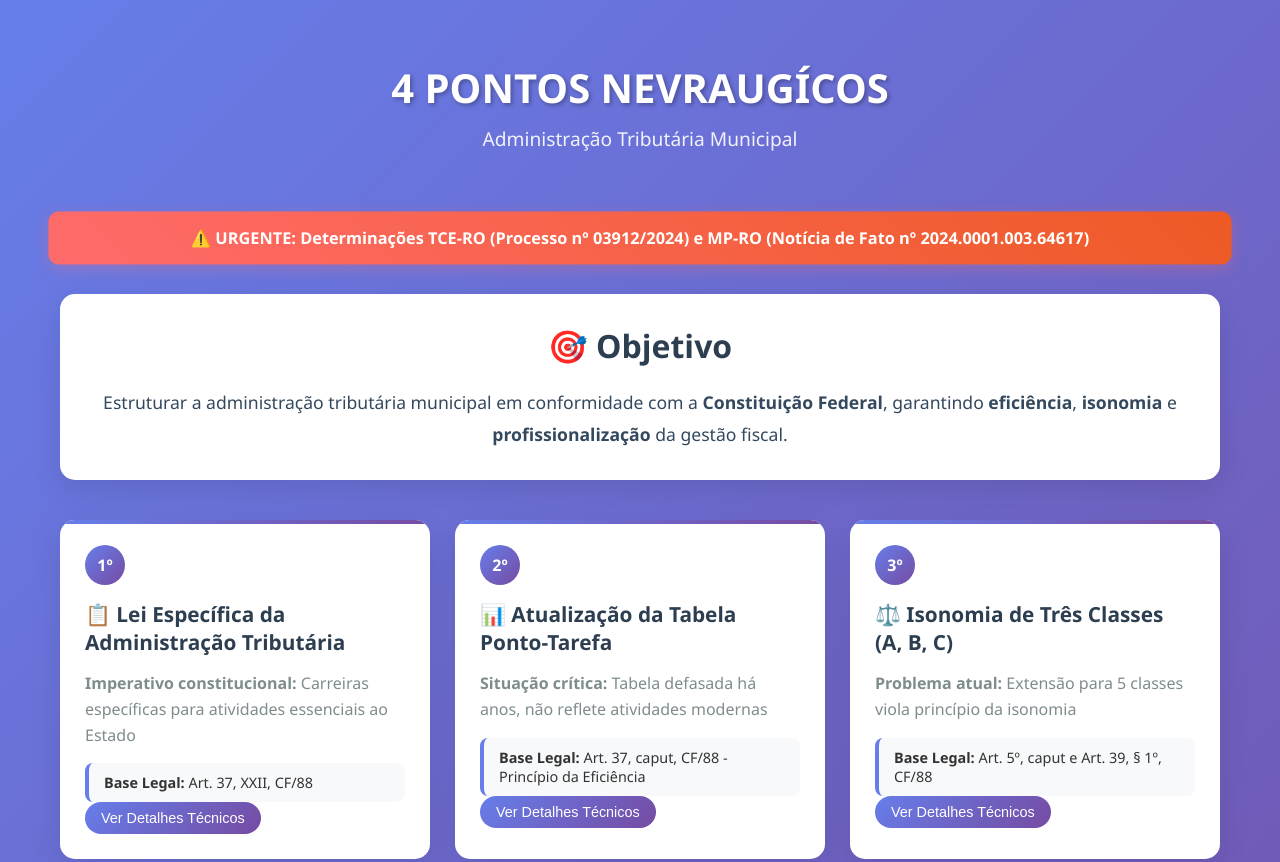
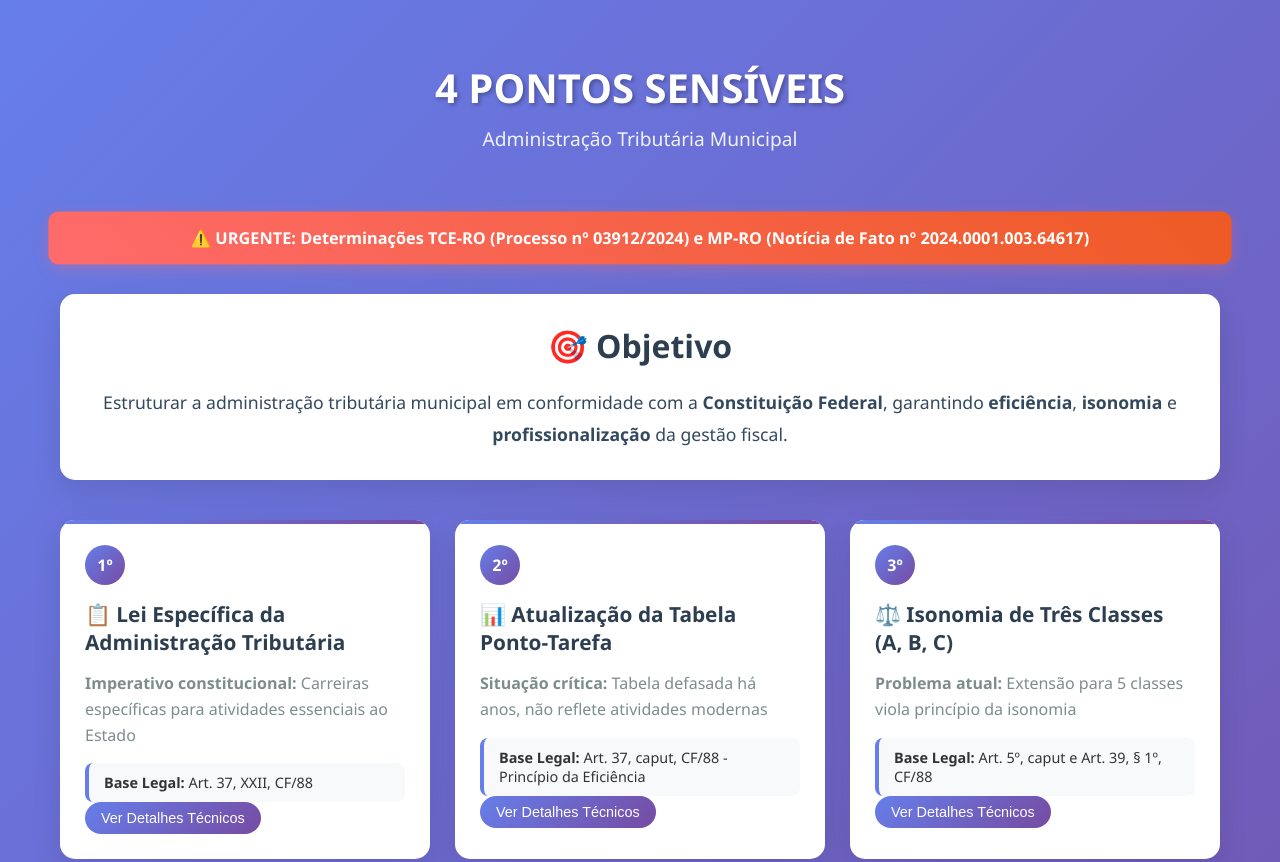
Before and after one commit to RomuloMaltez/pontos-inegociaveis, a plain HTML site: page index.html in a window 1280 px wide. Shown: the top 862 px of the page. Drawn offline with Linux system fonts and the light colour scheme.

Commit message:
Update index.html

```diff
--- a/index.html
+++ b/index.html
@@ -389,7 +389,7 @@
 <body>
     <div class="container">
         <div class="header">
-            <h1>4 PONTOS NEVRAUGÍCOS</h1>
+            <h1>4 PONTOS SENSÍVEIS</h1>
             <p>Administração Tributária Municipal</p>
         </div>
 
```
